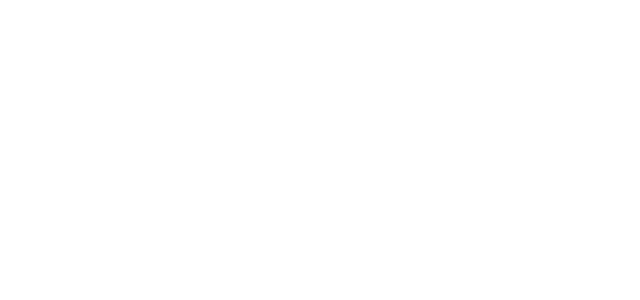
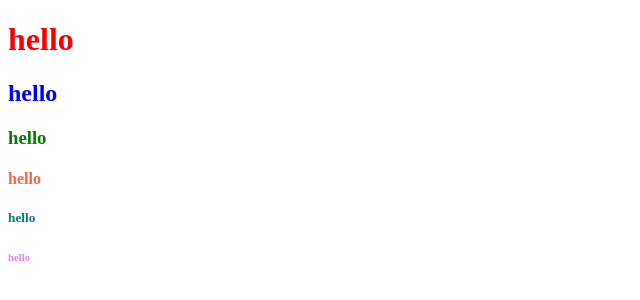
Before and after one commit to NurMuhammad1988/rootmediyadarsi, a plain HTML site: page indexrootmediya.html in a window 1280 px wide. Shown: the whole page, without its empty margins (0-640 px from the left). Drawn offline with Linux system fonts and the light colour scheme.

Commit message:
my first commit

```diff
--- a/indexrootmediya.html
+++ b/indexrootmediya.html
@@ -1,5 +1,6 @@
 <!DOCTYPE html>
 <html lang="en">
+
 <head>
     <meta charset="UTF-8">
     <meta http-equiv="X-UA-Compatible" content="IE=edge">
@@ -7,7 +8,16 @@
     <link rel="stylesheet" href="./stylerootmediya.css">
     <title>Rootmediya</title>
 </head>
+
 <body>
 
+    <h1>hello</h1>
+    <h2>hello</h2>
+    <h3>hello</h3>
+    <h4>hello</h4>
+    <h5>hello</h5>
+    <h6>hello</h6>
+
 </body>
+
 </html>
--- /dev/null
+++ b/style.css
@@ -0,0 +1,42 @@
+body {
+    background: rgba(153, 205, 50, 0.664);
+}
+
+
+.menu {
+    display: flex;
+    justify-content: space-between;
+    width: 1200px;
+    height: 800px;
+    background: green;
+}
+
+
+.menu .box1 {
+    display: flex;
+    flex-direction: column;
+    justify-content: space-between;
+
+}
+
+
+
+.menu .box2 {}
+
+
+
+
+
+
+.box {
+
+    width: 200px;
+    height: 200px;
+    background: red;
+    display: flex;
+    justify-content: center;
+    flex-direction: column;
+    text-align: center;
+    color: white;
+    margin: 20px;
+}
--- a/stylerootmediya.css
+++ b/stylerootmediya.css
@@ -0,0 +1,39 @@
+:root{
+
+    --rang1: red;
+    --rang2: blue;
+    --rang3: green;
+    --rang4:tomato;
+    --rang5: teal ;
+    --rang6: violet;
+}
+
+
+h1{
+color: var(--rang1);
+}
+
+
+h2{
+color: var(--rang2);
+}
+
+
+h3{
+color: var(--rang3);
+}
+
+
+h4{
+color: var(--rang4);
+}
+
+
+h5{
+color: var(--rang5);
+}
+
+
+h6{
+color: var(--rang6);
+}
```
Also changed, not shown: index.html (added, +49 -0 lines).
